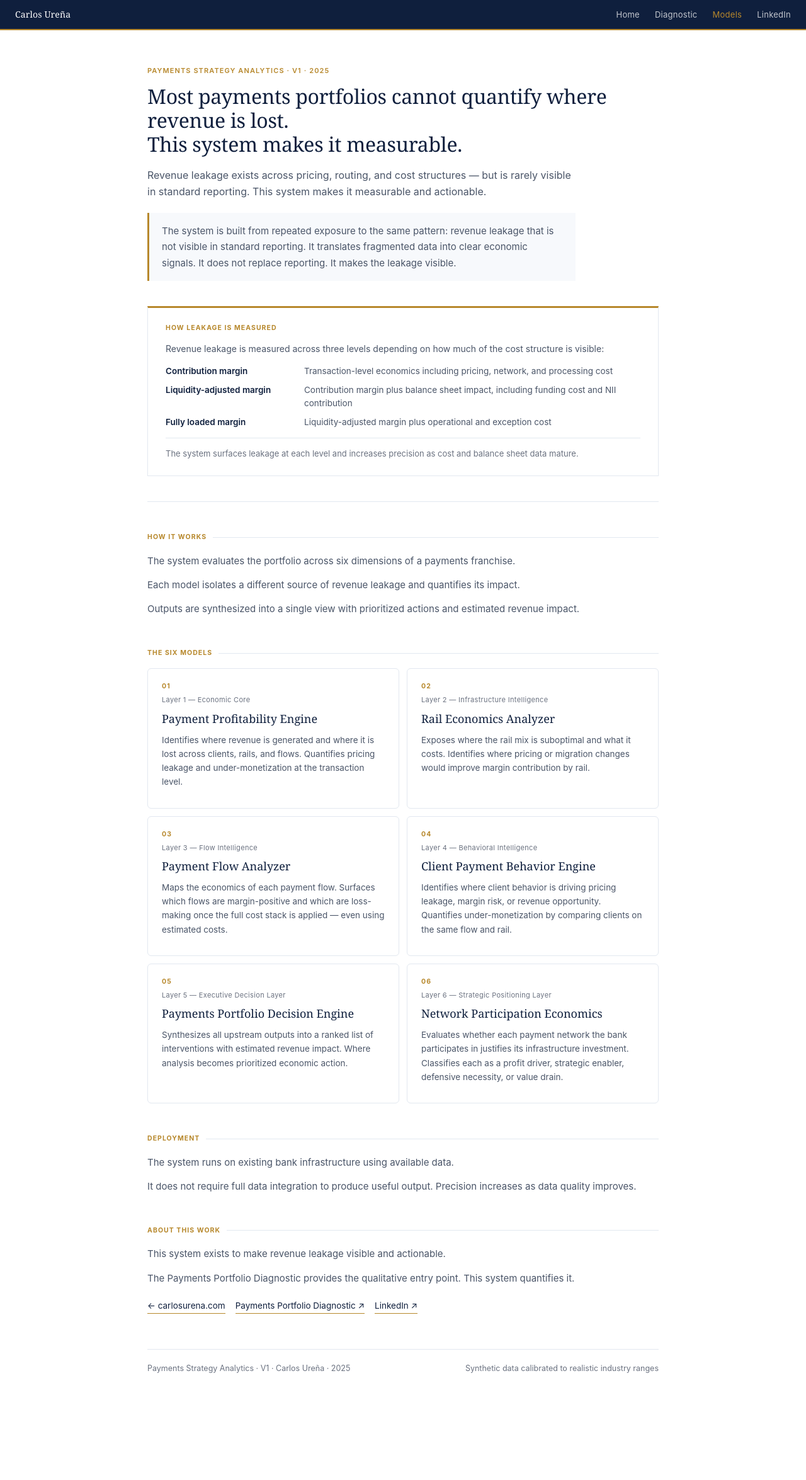
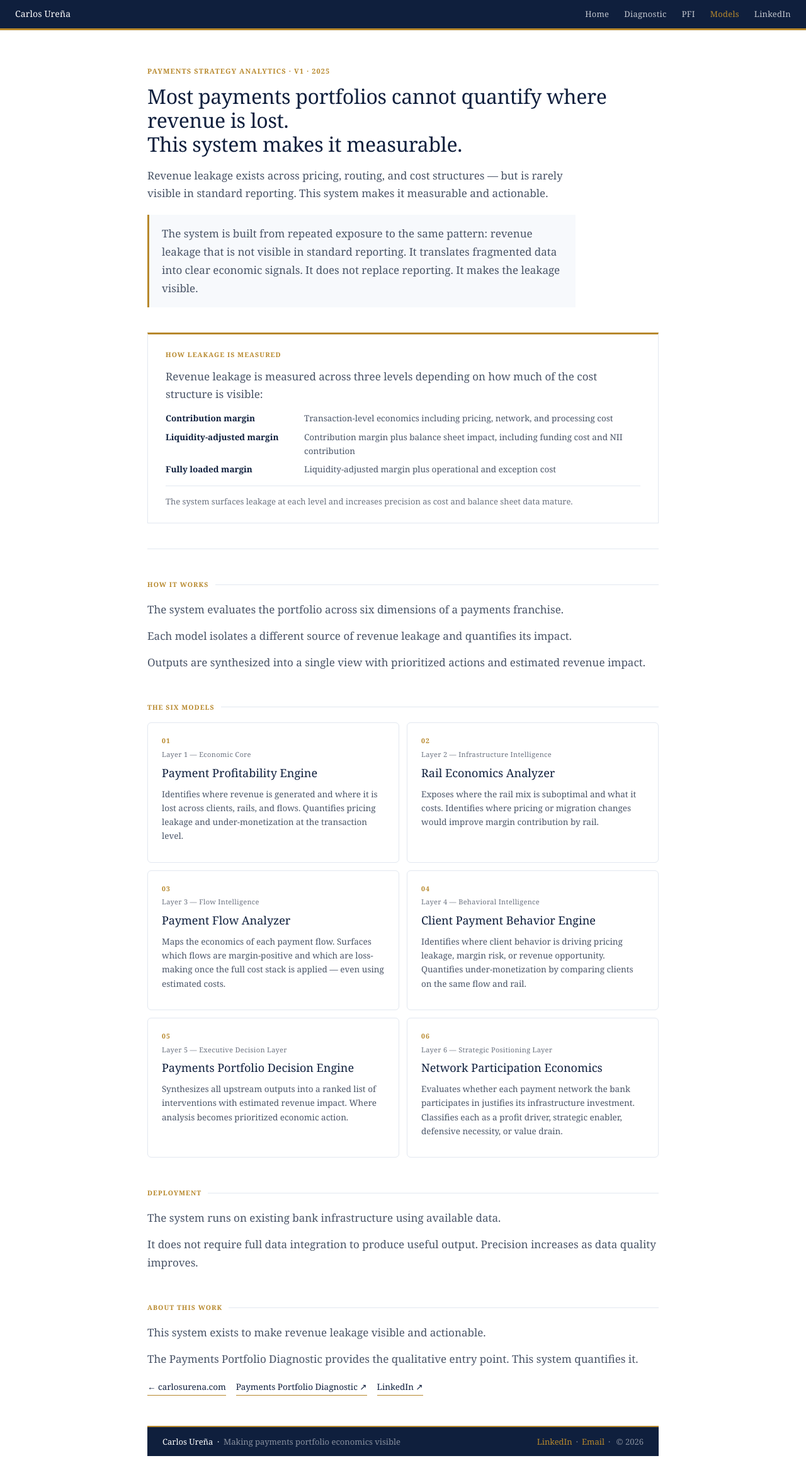
Before and after one commit to curena1206/ai-payments-portfolio, a React (Vite) app: page / in a window 1280 px wide. Shown: the top 2350 px of the page at 63% size. Before the commit the page ends 2255 px from the top, so only its background shows below. Built offline with nearby package versions, Linux system fonts and the light colour scheme.

Commit message:
Update FrameworkIndex.jsx

```diff
--- a/src/pages/FrameworkIndex.jsx
+++ b/src/pages/FrameworkIndex.jsx
@@ -21,17 +21,17 @@ const css = `
   @import url('https://fonts.googleapis.com/css2?family=IBM+Plex+Mono:wght@400;500&display=swap');
   .fi-root {
     margin: 0;
-    font-family: ${S.sans};
-    font-size: 15px;
+    font-family: Georgia, serif;
+    font-size: 17px;
     line-height: 1.6;
     color: ${S.ink};
     background: ${S.white};
   }
   .fi-root *, .fi-root *::before, .fi-root *::after { box-sizing: border-box; }
-  .fi-root p { color: ${S.mid}; }
+  .fi-root p { color: ${S.mid}; font-family: Georgia, serif; font-size: 17px; }
   .fi-nav {
     background: #0f1f3d;
-    border-bottom: 2px solid #b7882c;
+    border-bottom: 3px solid #b7882c;
     padding: 0 24px;
     display: flex;
     align-items: center;
@@ -87,14 +87,14 @@ const css = `
     line-height: 1.2;
   }
   .fi-hero-sub {
-    font-size: 16px;
+    font-size: 17px;
     color: #4a5568;
     max-width: 680px;
     line-height: 1.65;
     margin: 0 0 20px;
   }
   .fi-system-statement {
-    font-size: 15px;
+    font-size: 17px;
     color: #4a5568;
     max-width: 680px;
     line-height: 1.7;
@@ -119,7 +119,7 @@ const css = `
     margin-bottom: 12px;
   }
   .fi-margin-callout-intro {
-    font-size: 14px;
+    font-size: 13px;
     color: #4a5568;
     line-height: 1.65;
     margin-bottom: 14px;
@@ -313,15 +313,7 @@ const css = `
   }
   .fi-links a:hover { color: #b7882c; }
   .fi-footer {
-    margin-top: 56px;
-    padding-top: 20px;
-    border-top: 1px solid #e2e8f0;
-    font-size: 12.5px;
-    color: #6b7280;
-    display: flex;
-    justify-content: space-between;
-    flex-wrap: wrap;
-    gap: 8px;
+    margin-top: 0;
   }
   @media (min-width: 640px) {
     .fi-grid { grid-template-columns: 1fr 1fr; }
@@ -384,7 +376,8 @@ export default function FrameworkIndex() {
         <a href="https://carlosurena.com" className="fi-nav-name">Carlos Ure&#241;a</a>
         <div className="fi-nav-links">
           <a href="https://carlosurena.com">Home</a>
-          <a href="https://carlosurena.com/payments-portfolio-diagnostic/">Diagnostic</a>
+          <a href="https://carlosurena.com/consulting.html">Diagnostic</a>
+          <a href="https://carlosurena.com/payments-portfolio-diagnostic/">PFI</a>
           <a href="https://models.carlosurena.com" className="active" style={{color:'#b7882c'}}>Models</a>
           <a href="https://www.linkedin.com/in/carlosurena/" target="_blank" rel="noreferrer">LinkedIn</a>
         </div>
@@ -457,9 +450,14 @@ export default function FrameworkIndex() {
           </div>
         </div>
 
-        <footer className="fi-footer">
-          <span>Payments Strategy Analytics · V1 · Carlos Ure&#241;a · 2025</span>
-          <span>Synthetic data calibrated to realistic industry ranges</span>
+        <footer className="fi-footer" style={{borderTop:'2px solid #b7882c',background:'#0f1f3d',padding:'0 24px',height:'48px',display:'flex',alignItems:'center',justifyContent:'space-between',marginTop:'40px'}}>
+          <span style={{fontFamily:'Georgia, serif',fontSize:'13px',color:'#fff'}}>Carlos Ureña &nbsp;·&nbsp; <span style={{color:'rgba(255,255,255,0.5)',fontSize:'13px'}}>Making payments portfolio economics visible</span></span>
+          <span style={{fontSize:'13px',color:'rgba(255,255,255,0.5)'}}>
+            <a href="https://www.linkedin.com/in/carlosurena/" target="_blank" rel="noreferrer" style={{color:'#b7882c',textDecoration:'none'}}>LinkedIn</a>
+            <span style={{margin:'0 6px'}}>·</span>
+            <a href="mailto:carlos@carlosurena.com" style={{color:'#b7882c',textDecoration:'none'}}>Email</a>
+            <span style={{margin:'0 6px'}}>·</span> © 2026
+          </span>
         </footer>
 
       </main>
```
